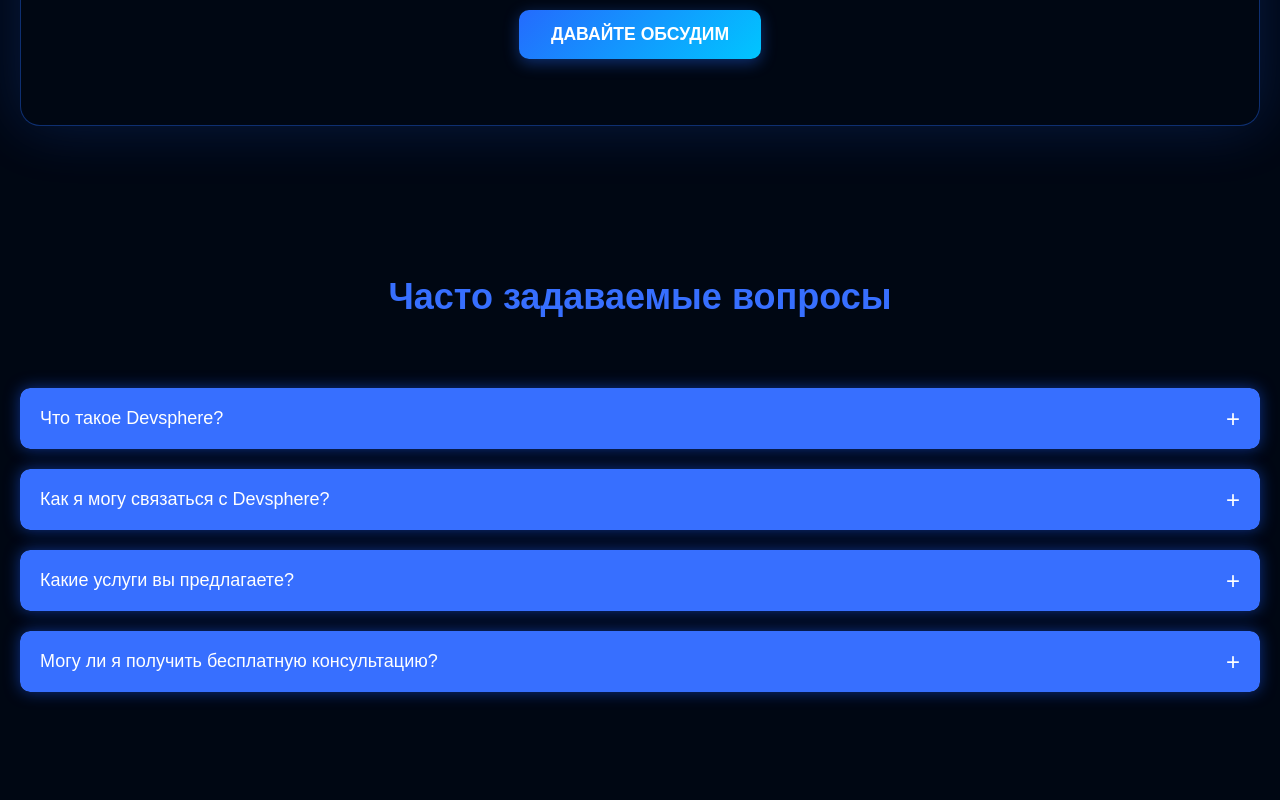
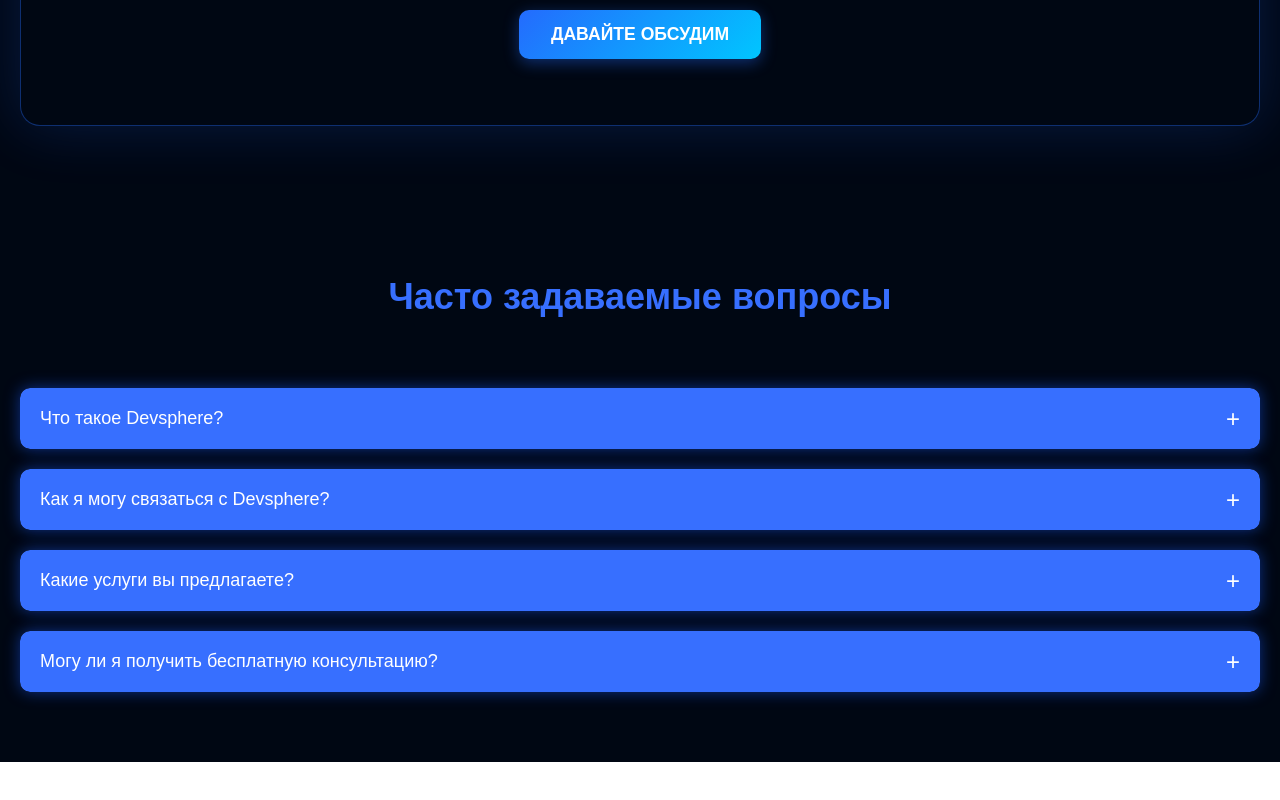
Before and after one commit to JahongirFox/DevSphere-IT-Company, a React (Vite) app: page / in a window 1280 px wide. Shown: the part 4830-5630 px from the top of the page. After the commit the page ends 5592 px from the top, so only its background shows below. Built offline with nearby package versions, Linux system fonts and the light colour scheme.

Commit message:
DevSphre

```diff
--- a/src/Pages/Home/Home6/Home6.css
+++ b/src/Pages/Home/Home6/Home6.css
@@ -10,7 +10,7 @@
     color: white;
     font-family: Montserrat, sans-serif;
     padding: 50px 20px;
-    min-height: 100vh;
+    min-height: auto;
 }
 
 .faq-container {
```
